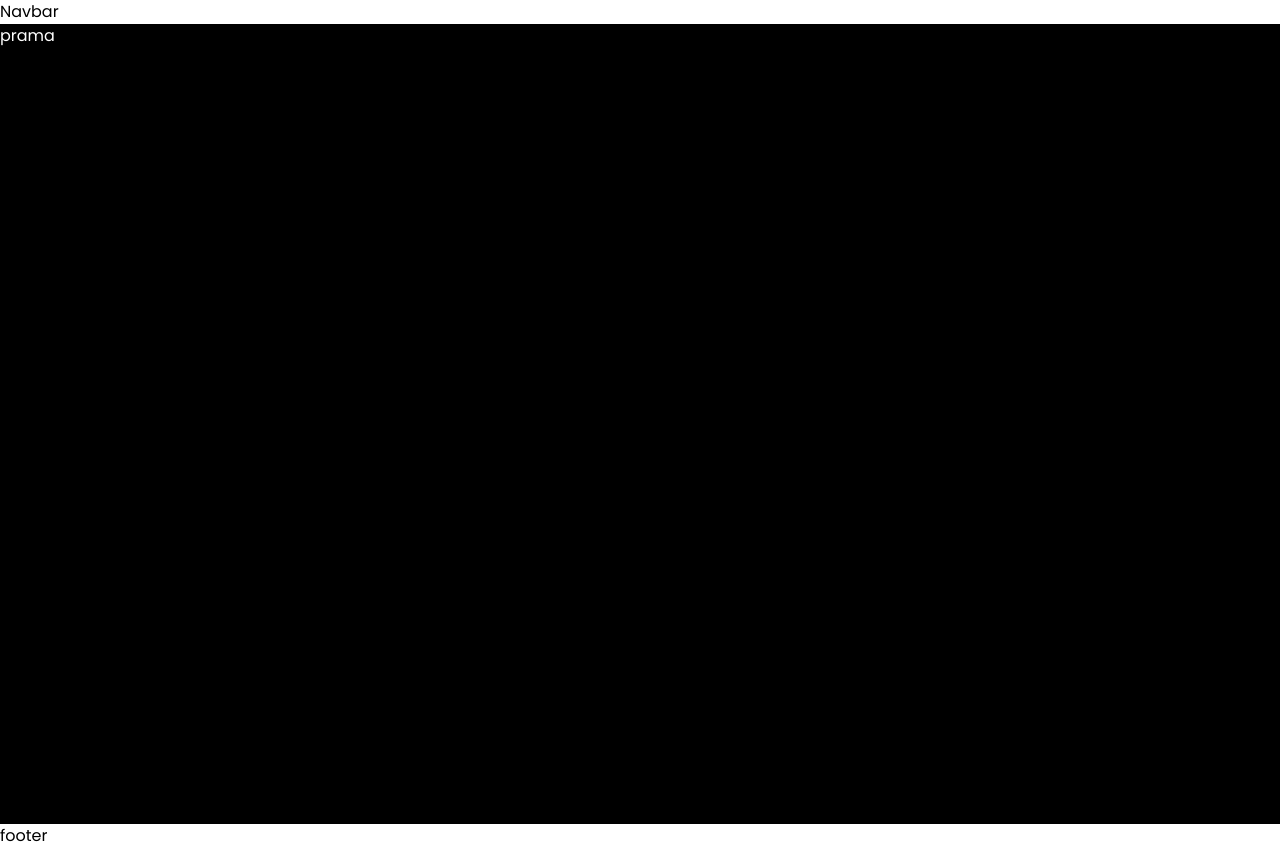
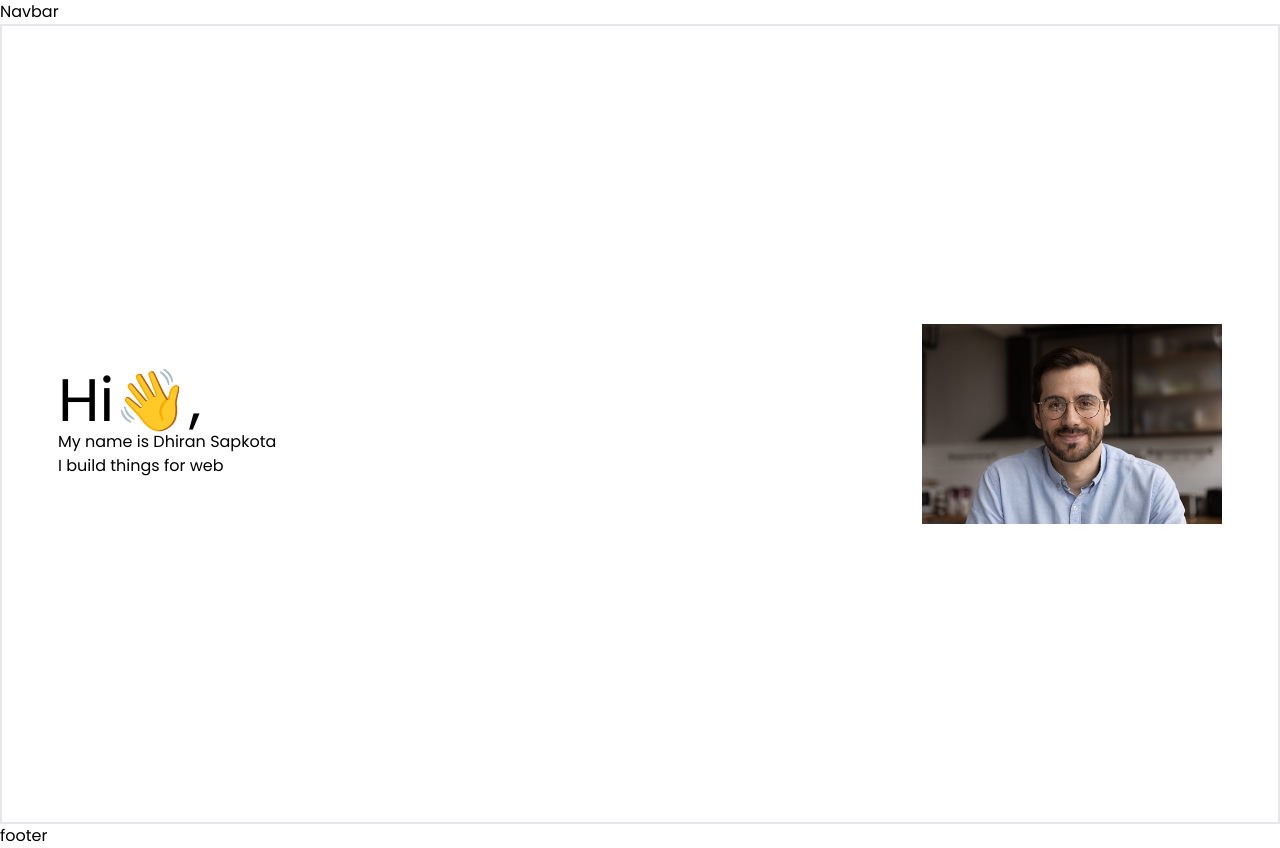
Before and after one commit to prama12/Portfolio-next, a Next.js app: page / in a window 1280 px wide. Built offline with nearby package versions, Linux system fonts and the light colour scheme.

Commit message:
image folder added

```diff
--- /dev/null
+++ b/components/data/herodata.js
@@ -0,0 +1,6 @@
+const herodata = {
+  greetings: "Hi👋,",
+  name: "My name is Dhiran Sapkota",
+  work: "I build things for web",
+};
+export default herodata;
--- a/components/home/Hero.jsx
+++ b/components/home/Hero.jsx
@@ -1,7 +1,23 @@
 import React from "react";
+import Image from "next/image";
+import herodata from "../data/herodata";
 
 const Hero = () => {
-  return <>hi i am hero</>;
+  const { greetings, name, work } = herodata
+  return (
+    <>
+      <div className="max-w padding h-screen border-2 ">
+        <div className="w-full h-full md:flex justify-between items-center">
+          <div className=" flex flex-col  ">
+            <span className=" text-6xl">{greetings}</span><span>{name}</span><span>{work}</span>
+          </div>
+          <div className=" ">
+            <Image src="/static/images/profile.jpg" width="300" height="300" alt="profile_pic" />
+          </div>
+        </div>
+      </div>
+    </>
+  );
 };
 
 export default Hero;
--- a/pages/index.js
+++ b/pages/index.js
@@ -1,4 +1,5 @@
 import Head from "next/head";
+import Hero from "../components/home/Hero";
 
 export default function Home() {
   return (
@@ -9,7 +10,8 @@ export default function Home() {
         <meta name="viewport" content="width=device-width, initial-scale=1" />
         <link rel="icon" href="/favicon.ico" />
       </Head>
-      <div className="h-screen bg-black text-white">prama</div>
+      {/* <div className="h-screen bg-black text-white">prama</div> */}
+      <Hero />
     </>
   );
 }
```
Also changed, not shown: public/static/images/profile.jpg (added), 1 other file (tests, documents, lock files or other folders).
